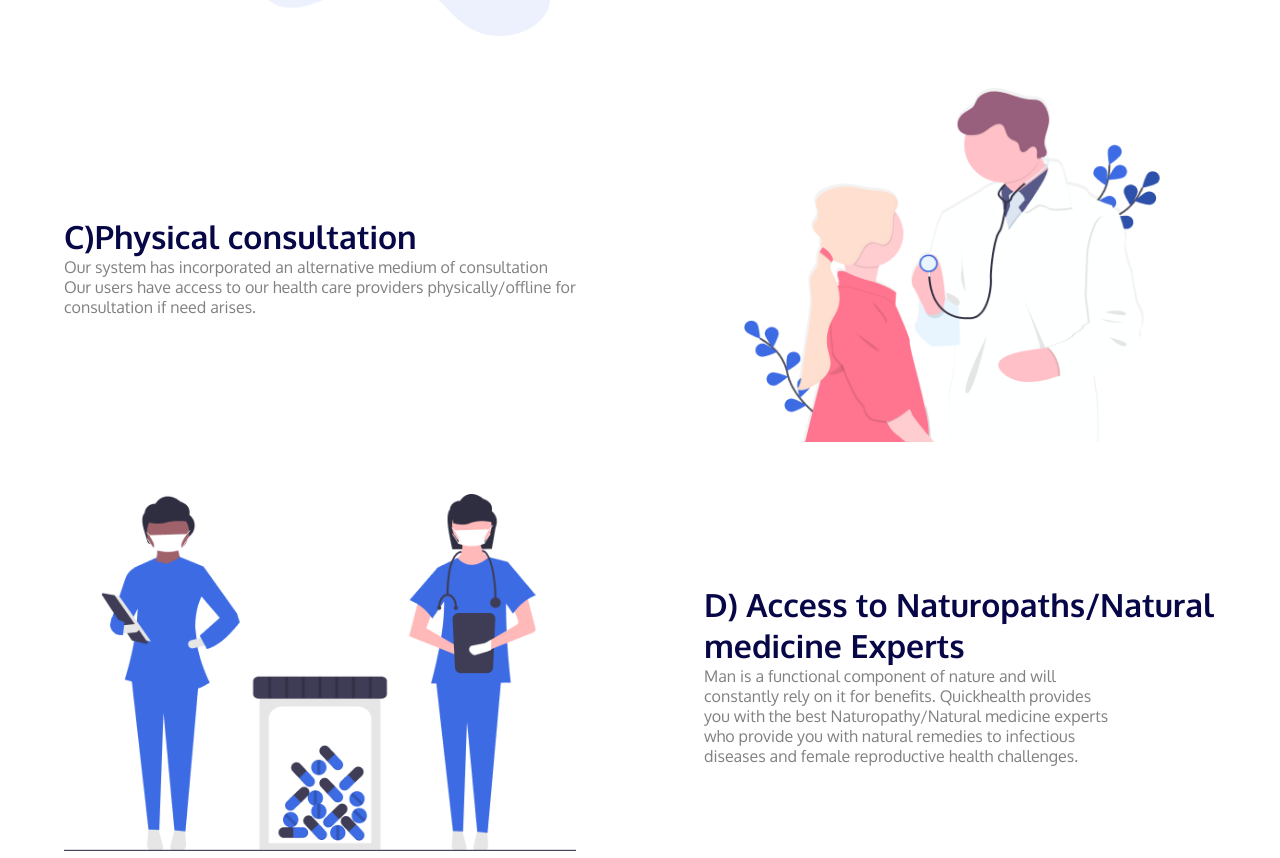
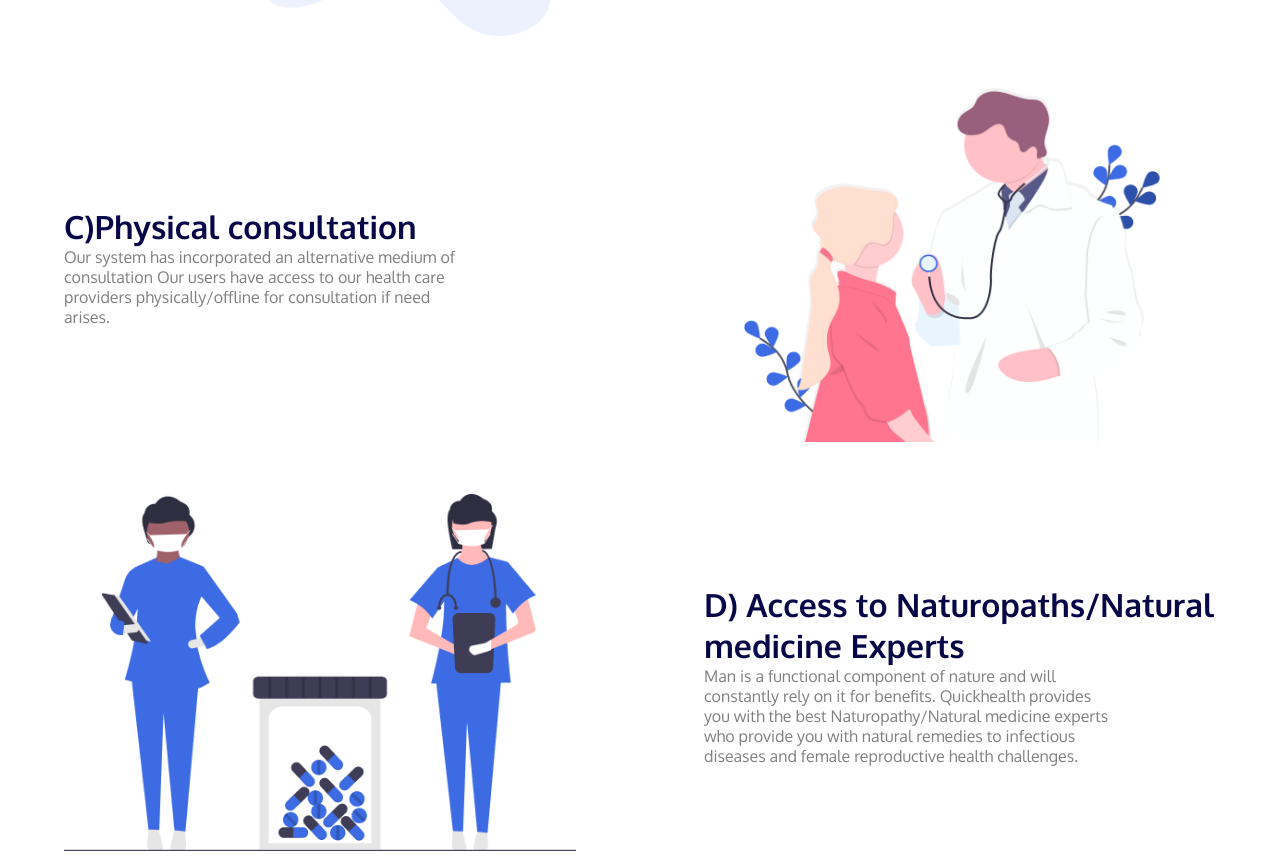
Before and after one commit to Abass1998/our-services, a plain HTML site: page index.html in a window 1280 px wide. Shown: the part 927-1785 px from the top of the page. Drawn offline with Linux system fonts and the light colour scheme; a script that the page names is missing.

Commit message:
Update index.html

```diff
--- a/index.html
+++ b/index.html
@@ -92,9 +92,9 @@
           </div>
           <div  class="description-medics">
               <h4 class="user-friendly">
-                 Our system has incorporated an alternative medium of consultation
-                 Our users have access to our health care providers physically/offline
-                 for consultation if need arises.
+                 Our system has incorporated an alternative medium of <br> consultation
+                 Our users have access to our health care <br> providers physically/offline
+                 for consultation if need <br> arises.
              </h4>
           </div>
          </div>
```
